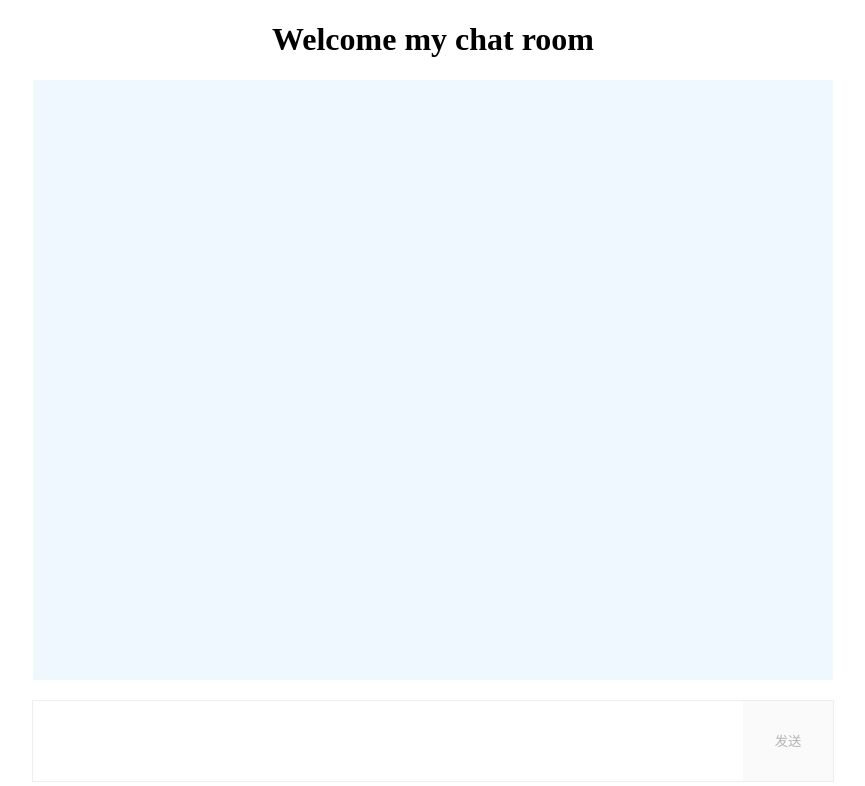
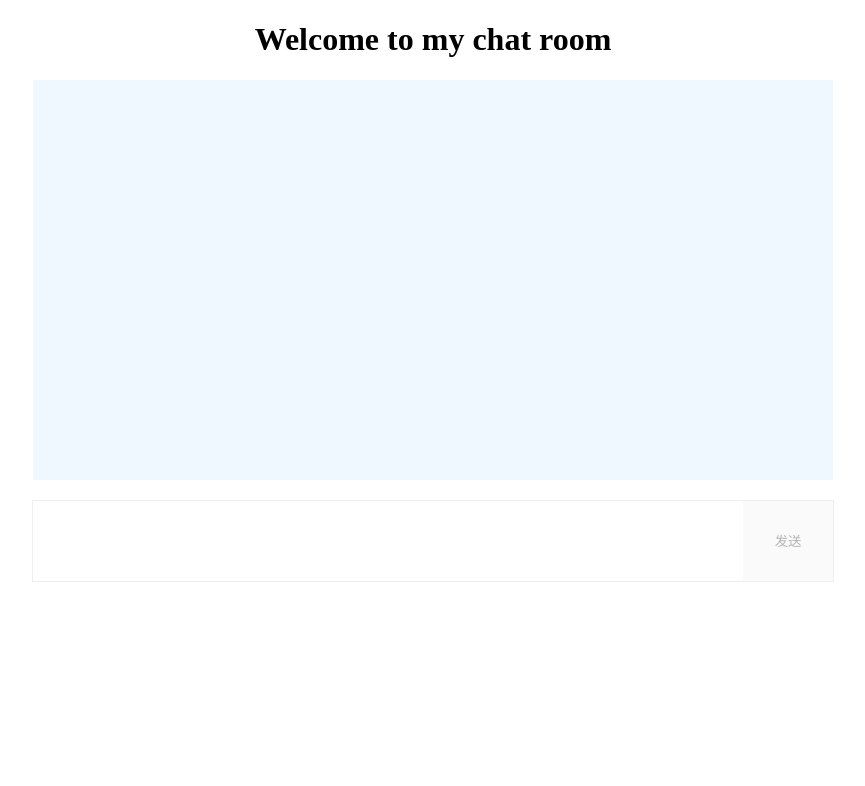
Before and after one commit to GameGGG/blog_admin, a plain HTML site: page www/index.html in a window 1280 px wide. Shown: the whole page, without its empty margins (207-1072 px from the left). Drawn offline with nearby package versions, Linux system fonts and the light colour scheme; no server answers.

Commit message:
'commit'

```diff
--- a/www/index.html
+++ b/www/index.html
@@ -10,7 +10,7 @@
 		.msgbox{
 			position:relative;
 			width:800px;
-			height:600px;
+			height:400px;
 			margin:0 auto;
 			overflow-y: auto;
 			background:aliceblue;
@@ -67,7 +67,7 @@
 	<script src="./jquery-1.11.3.min.js"></script>
 </head>
 <body>
-	<h1>Welcome my chat room</h1>
+	<h1>Welcome to my chat room</h1>
 	<div class="msgbox">
 		<div class="msgbox-content"></div>
 	</div>
@@ -77,8 +77,8 @@
 	</div>
 	<script src="/socket.io/socket.io.js"></script>
 	<script>
-		// var domain = 'http://60.205.226.213',
-		var domain = 'http://127.0.0.1',
+		var domain = 'http://60.205.226.213',
+		// var domain = 'http://127.0.0.1',
 			btn = document.querySelector('.btn'),
 			msgContent = document.querySelector('#msg'),
 			msgbox = document.querySelector('.msgbox'),
```
